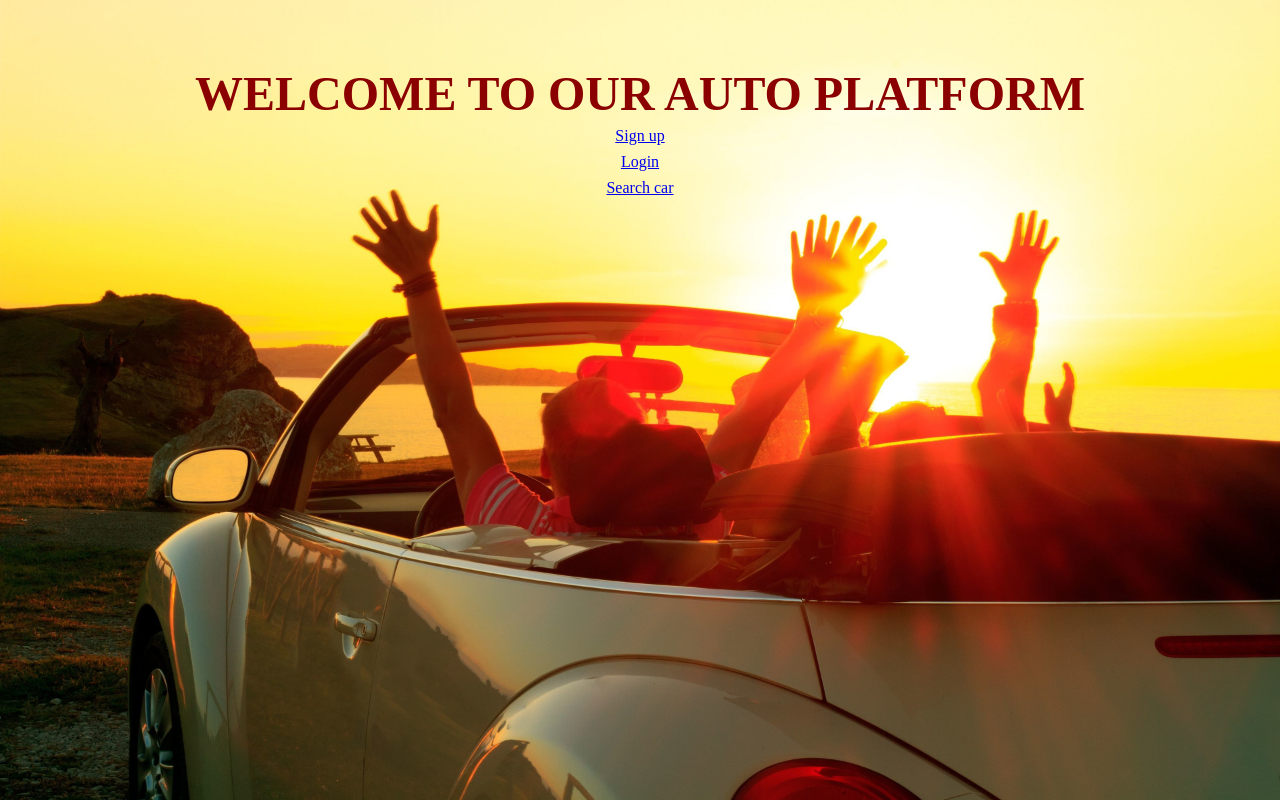
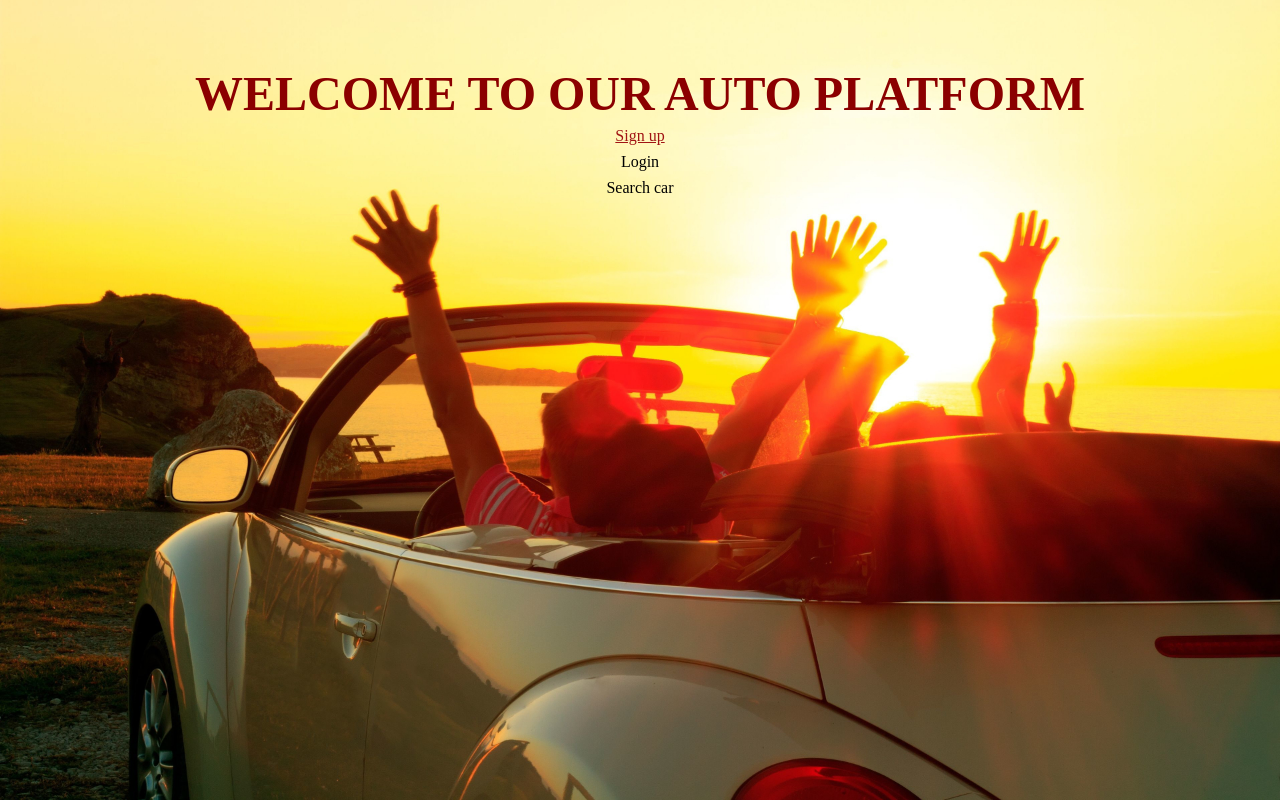
Before and after one commit to AlenaEr/homework05, a plain HTML site: page AlenaYeromina_dz05/index.html in a window 1280 px wide. In both pictures the pointer is over the link "Sign up". Drawn offline with Linux system fonts and the light colour scheme.

Commit message:
update 'a' style css

```diff
--- a/AlenaYeromina_dz05/css/styles.css
+++ b/AlenaYeromina_dz05/css/styles.css
@@ -55,4 +55,12 @@ a {
     display: block;
     text-align: center;
     margin-top: 10px;
+    text-decoration: none;
+    color: black;
 }
+
+/* 21 */
+a:hover {
+    color: #A11414;
+    text-decoration: underline;
+}
```
